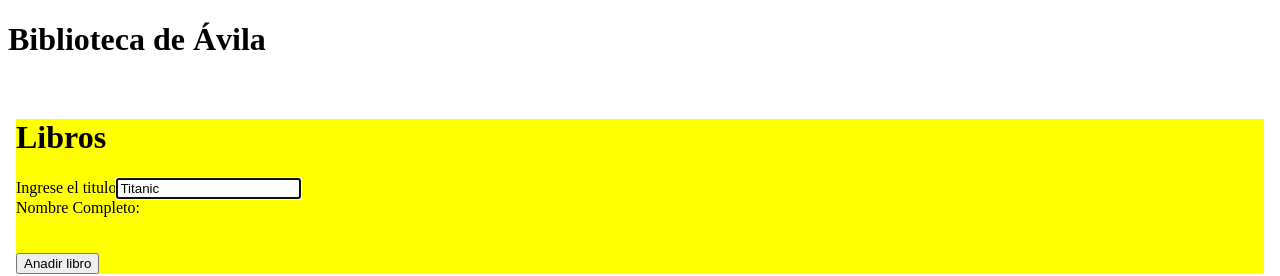
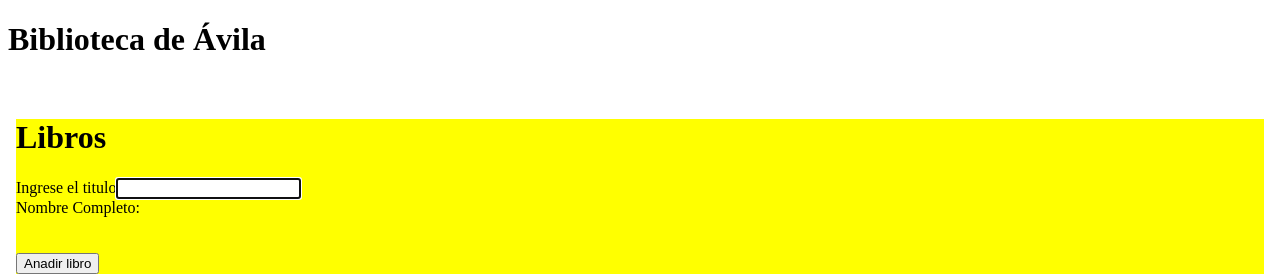
Before and after one commit to CarlosJimRod/PruebaAngular, an Angular app: page / in a window 1280 px wide. Shown: the top 276 px of the page. Built offline with nearby package versions, Linux system fonts and the light colour scheme.

Commit message:
cambio titanic

```diff
--- a/src/app/componentes/libros/libros.component.ts
+++ b/src/app/componentes/libros/libros.component.ts
@@ -8,7 +8,7 @@ import { Component } from '@angular/core';
 export class LibrosComponent {
   tituloBoton="Anadir libro";
   titulos: string[] = [];
-  titulo = "Titanic";
+  titulo = "";
   click(){
     this.titulos.push(this.titulo)
   }
```
